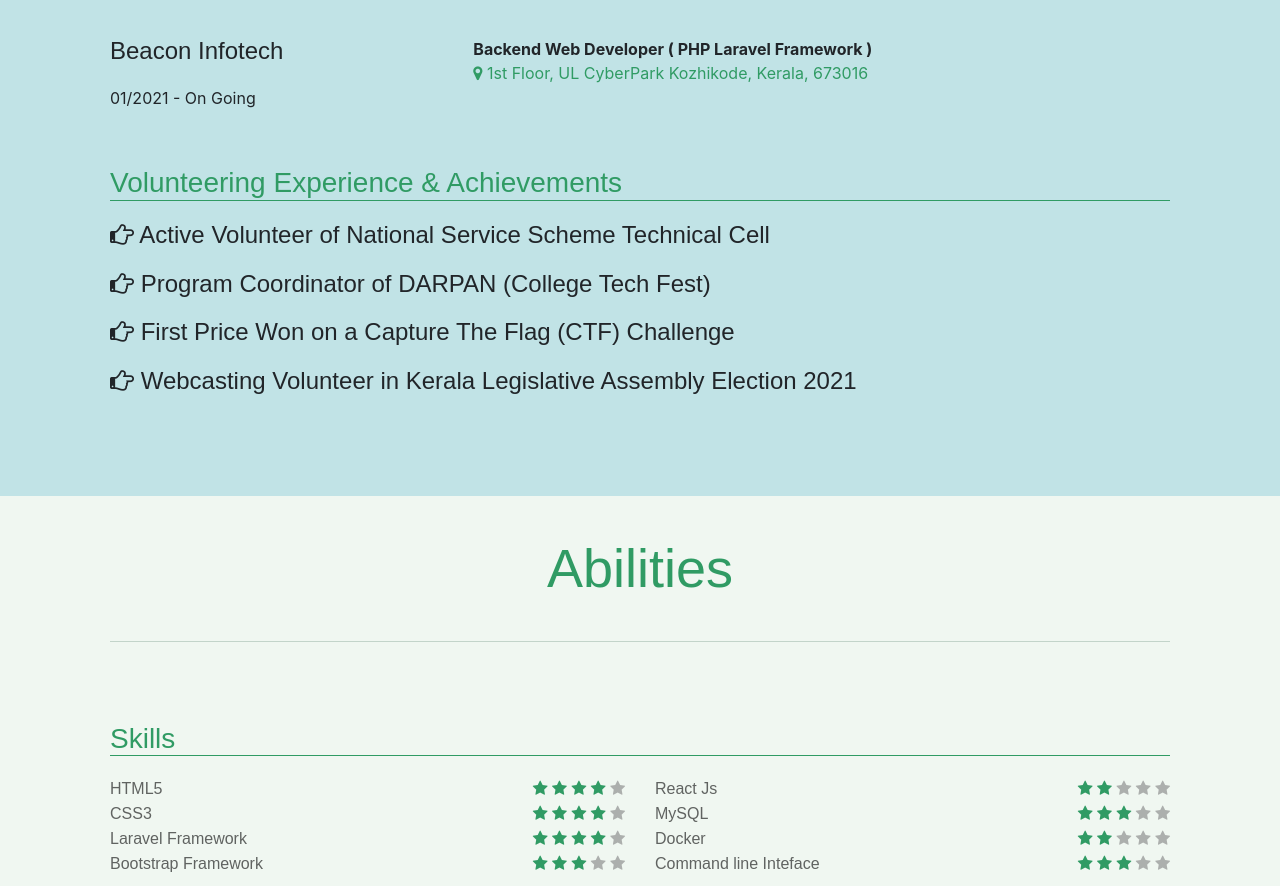
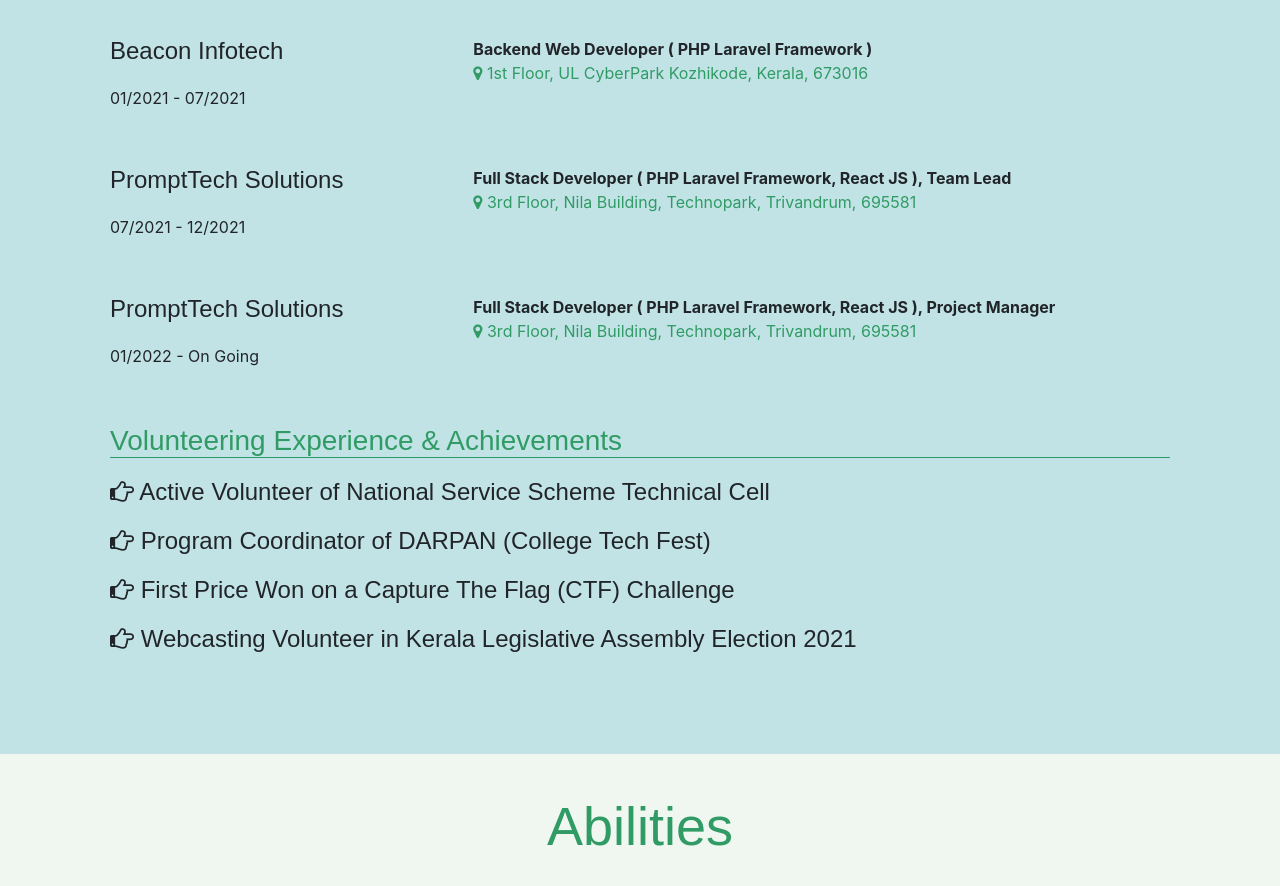
Before and after one commit to anasmk0313/Anas, a plain HTML site: page index.html in a window 1280 px wide. Shown: the part 2664-3550 px from the top of the page. Drawn offline with nearby package versions, Linux system fonts and the light colour scheme.

Commit message:
change experiance for prompttech

```diff
--- a/index.html
+++ b/index.html
@@ -153,7 +153,7 @@
                 <div class="education row">
                     <div class="col-md-4">
                         <h4>Beacon Infotech</h4>
-                        <p class="education-period">01/2021 - On Going</p>
+                        <p class="education-period">01/2021 - 07/2021</p>
                     </div>
                     <div class="col-md-8">
                         <p>
@@ -162,6 +162,38 @@
                             <span class="location">
                                 <i class="fa fa-map-marker" aria-hidden="true"></i> 1st Floor, UL CyberPark Kozhikode, Kerala,
                                 673016
+                            </span>
+                        </p>
+                    </div>
+                </div>
+                <div class="education row">
+                    <div class="col-md-4">
+                        <h4>PromptTech Solutions</h4>
+                        <p class="education-period">07/2021 - 12/2021</p>
+                    </div>
+                    <div class="col-md-8">
+                        <p>
+                            <strong>Full Stack Developer ( PHP Laravel Framework, React JS ), Team Lead</strong>
+                            <br>
+                            <span class="location">
+                                <i class="fa fa-map-marker" aria-hidden="true"></i> 3rd Floor, Nila Building, Technopark, Trivandrum,
+                                695581
+                            </span>
+                        </p>
+                    </div>
+                </div>
+                <div class="education row">
+                    <div class="col-md-4">
+                        <h4>PromptTech Solutions</h4>
+                        <p class="education-period">01/2022 - On Going</p>
+                    </div>
+                    <div class="col-md-8">
+                        <p>
+                            <strong>Full Stack Developer ( PHP Laravel Framework, React JS ), Project Manager</strong>
+                            <br>
+                            <span class="location">
+                                <i class="fa fa-map-marker" aria-hidden="true"></i> 3rd Floor, Nila Building, Technopark, Trivandrum,
+                                695581
                             </span>
                         </p>
                     </div>
```
